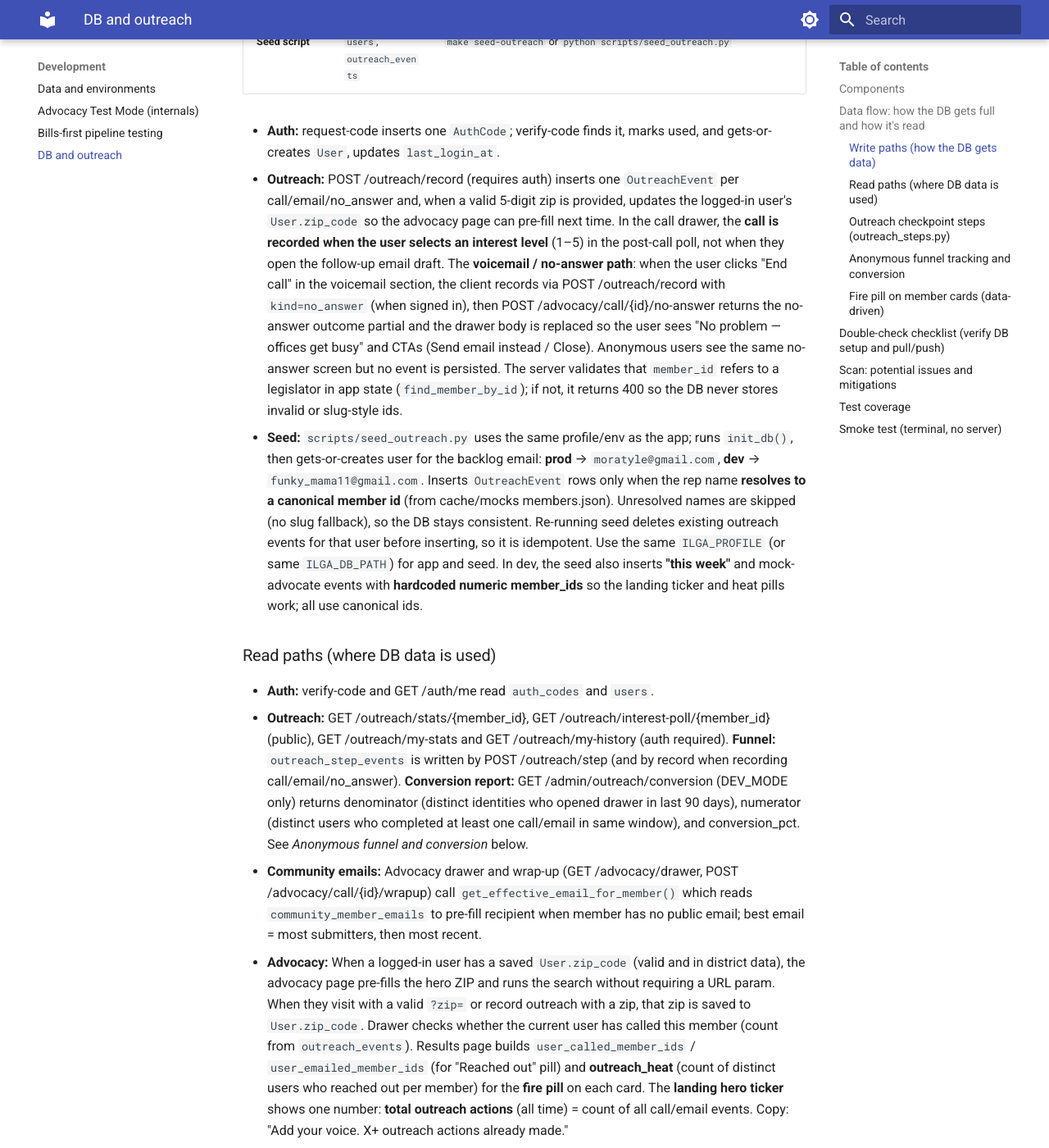
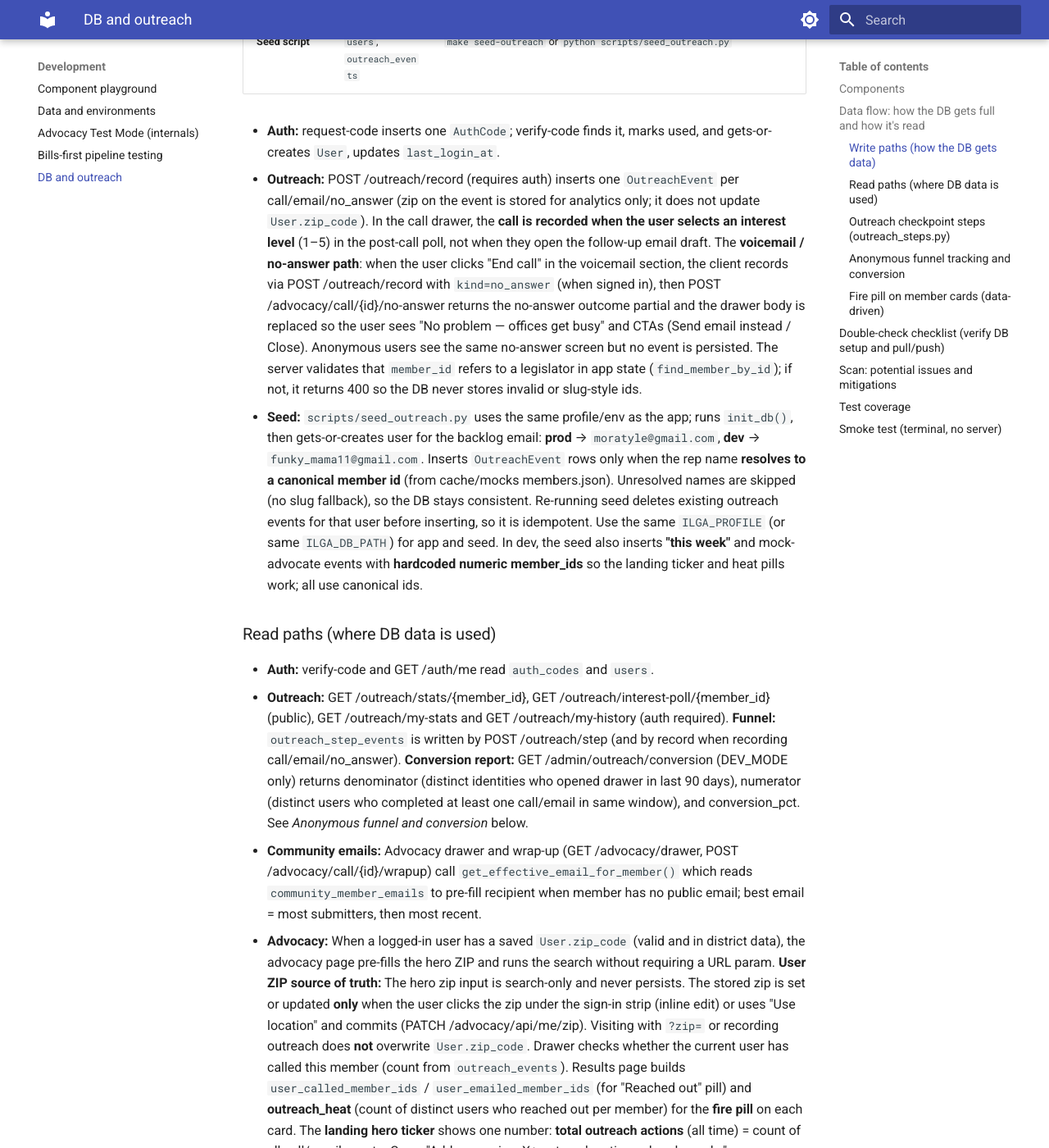
Before and after one commit to tyler-morales/ilga-graph, an MkDocs documentation site: the page built from docs/development/db-and-outreach.md, in a window 1280 px wide and 1400 px high, scrolled down 1647 px. Shown: the whole window at 82% size. Built offline with MkDocs 1.6.1 and Material for MkDocs 9.7.7, drawn with Linux system fonts in a browser that asks for light colours.

Commit message:
docs: update app-overview, db-and-outreach, mkdocs, TODOS
Co-authored-by: Cursor <cursoragent@cursor.com>

```diff
--- a/docs/development/db-and-outreach.md
+++ b/docs/development/db-and-outreach.md
@@ -33,7 +33,7 @@ This doc summarizes the DB implementation, potential issues, and how tests verif
 | **Seed script** | `users`, `outreach_events` | `make seed-outreach` or `python scripts/seed_outreach.py` |
 
 - **Auth:** request-code inserts one `AuthCode`; verify-code finds it, marks used, and gets-or-creates `User`, updates `last_login_at`.
-- **Outreach:** POST /outreach/record (requires auth) inserts one `OutreachEvent` per call/email/no_answer and, when a valid 5-digit zip is provided, updates the logged-in user's `User.zip_code` so the advocacy page can pre-fill next time. In the call drawer, the **call is recorded when the user selects an interest level** (1–5) in the post-call poll, not when they open the follow-up email draft. The **voicemail / no-answer path**: when the user clicks "End call" in the voicemail section, the client records via POST /outreach/record with `kind=no_answer` (when signed in), then POST /advocacy/call/{id}/no-answer returns the no-answer outcome partial and the drawer body is replaced so the user sees "No problem — offices get busy" and CTAs (Send email instead / Close). Anonymous users see the same no-answer screen but no event is persisted. The server validates that `member_id` refers to a legislator in app state (`find_member_by_id`); if not, it returns 400 so the DB never stores invalid or slug-style ids.
+- **Outreach:** POST /outreach/record (requires auth) inserts one `OutreachEvent` per call/email/no_answer (zip on the event is stored for analytics only; it does not update `User.zip_code`). In the call drawer, the **call is recorded when the user selects an interest level** (1–5) in the post-call poll, not when they open the follow-up email draft. The **voicemail / no-answer path**: when the user clicks "End call" in the voicemail section, the client records via POST /outreach/record with `kind=no_answer` (when signed in), then POST /advocacy/call/{id}/no-answer returns the no-answer outcome partial and the drawer body is replaced so the user sees "No problem — offices get busy" and CTAs (Send email instead / Close). Anonymous users see the same no-answer screen but no event is persisted. The server validates that `member_id` refers to a legislator in app state (`find_member_by_id`); if not, it returns 400 so the DB never stores invalid or slug-style ids.
 - **Seed:** `scripts/seed_outreach.py` uses the same profile/env as the app; runs `init_db()`, then gets-or-creates user for the backlog email: **prod** → `moratyle@gmail.com`, **dev** → `funky_mama11@gmail.com`. Inserts `OutreachEvent` rows only when the rep name **resolves to a canonical member id** (from cache/mocks members.json). Unresolved names are skipped (no slug fallback), so the DB stays consistent. Re-running seed deletes existing outreach events for that user before inserting, so it is idempotent. Use the same `ILGA_PROFILE` (or same `ILGA_DB_PATH`) for app and seed. In dev, the seed also inserts **"this week"** and mock-advocate events with **hardcoded numeric member_ids** so the landing ticker and heat pills work; all use canonical ids.
 
 ### Read paths (where DB data is used)
@@ -41,7 +41,7 @@ This doc summarizes the DB implementation, potential issues, and how tests verif
 - **Auth:** verify-code and GET /auth/me read `auth_codes` and `users`.
 - **Outreach:** GET /outreach/stats/{member_id}, GET /outreach/interest-poll/{member_id} (public), GET /outreach/my-stats and GET /outreach/my-history (auth required). **Funnel:** `outreach_step_events` is written by POST /outreach/step (and by record when recording call/email/no_answer). **Conversion report:** GET /admin/outreach/conversion (DEV_MODE only) returns denominator (distinct identities who opened drawer in last 90 days), numerator (distinct users who completed at least one call/email in same window), and conversion_pct. See *Anonymous funnel and conversion* below.
 - **Community emails:** Advocacy drawer and wrap-up (GET /advocacy/drawer, POST /advocacy/call/{id}/wrapup) call `get_effective_email_for_member()` which reads `community_member_emails` to pre-fill recipient when member has no public email; best email = most submitters, then most recent.
-- **Advocacy:** When a logged-in user has a saved `User.zip_code` (valid and in district data), the advocacy page pre-fills the hero ZIP and runs the search without requiring a URL param. When they visit with a valid `?zip=` or record outreach with a zip, that zip is saved to `User.zip_code`. Drawer checks whether the current user has called this member (count from `outreach_events`). Results page builds `user_called_member_ids` / `user_emailed_member_ids` (for "Reached out" pill) and **outreach_heat** (count of distinct users who reached out per member) for the **fire pill** on each card. The **landing hero ticker** shows one number: **total outreach actions** (all time) = count of all call/email events. Copy: "Add your voice. X+ outreach actions already made."
+- **Advocacy:** When a logged-in user has a saved `User.zip_code` (valid and in district data), the advocacy page pre-fills the hero ZIP and runs the search without requiring a URL param. **User ZIP source of truth:** The hero zip input is search-only and never persists. The stored zip is set or updated **only** when the user clicks the zip under the sign-in strip (inline edit) or uses "Use location" and commits (PATCH /advocacy/api/me/zip). Visiting with `?zip=` or recording outreach does **not** overwrite `User.zip_code`. Drawer checks whether the current user has called this member (count from `outreach_events`). Results page builds `user_called_member_ids` / `user_emailed_member_ids` (for "Reached out" pill) and **outreach_heat** (count of distinct users who reached out per member) for the **fire pill** on each card. The **landing hero ticker** shows one number: **total outreach actions** (all time) = count of all call/email events. Copy: "Add your voice. X+ outreach actions already made."
 
 ### Outreach checkpoint steps (outreach_steps.py)
 
--- a/mkdocs.yml
+++ b/mkdocs.yml
@@ -41,9 +41,11 @@ nav:
     - Email (Brevo): reference/email-brevo.md
     - Environment variables: reference/environment-variables.md
     - GraphQL API: reference/graphql.md
+    - Performance and resilience: reference/performance-resilience.md
     - Project structure: reference/project-structure.md
     - Status report: reference/status-report.md
   - Development:
+    - Component playground: development/component-playground.md
     - Data and environments: development/data-and-environments.md
     - Advocacy Test Mode (internals): development/advocacy-test-mode-internals.md
     - Bills-first pipeline testing: BILLS_FIRST_TESTING.md
```
Also changed, not shown: TODOS.md (+7 -0 lines), docs/features/app-overview.md (+2 -1 lines).
